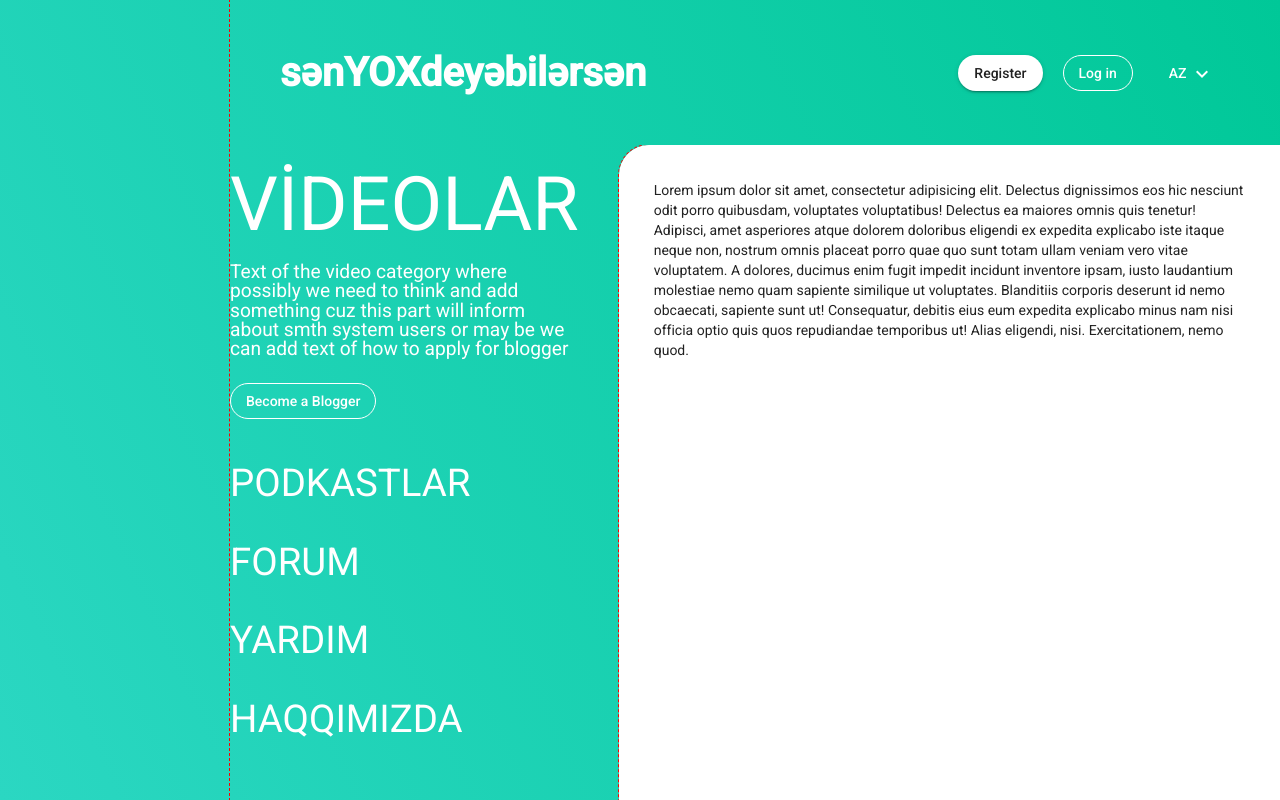
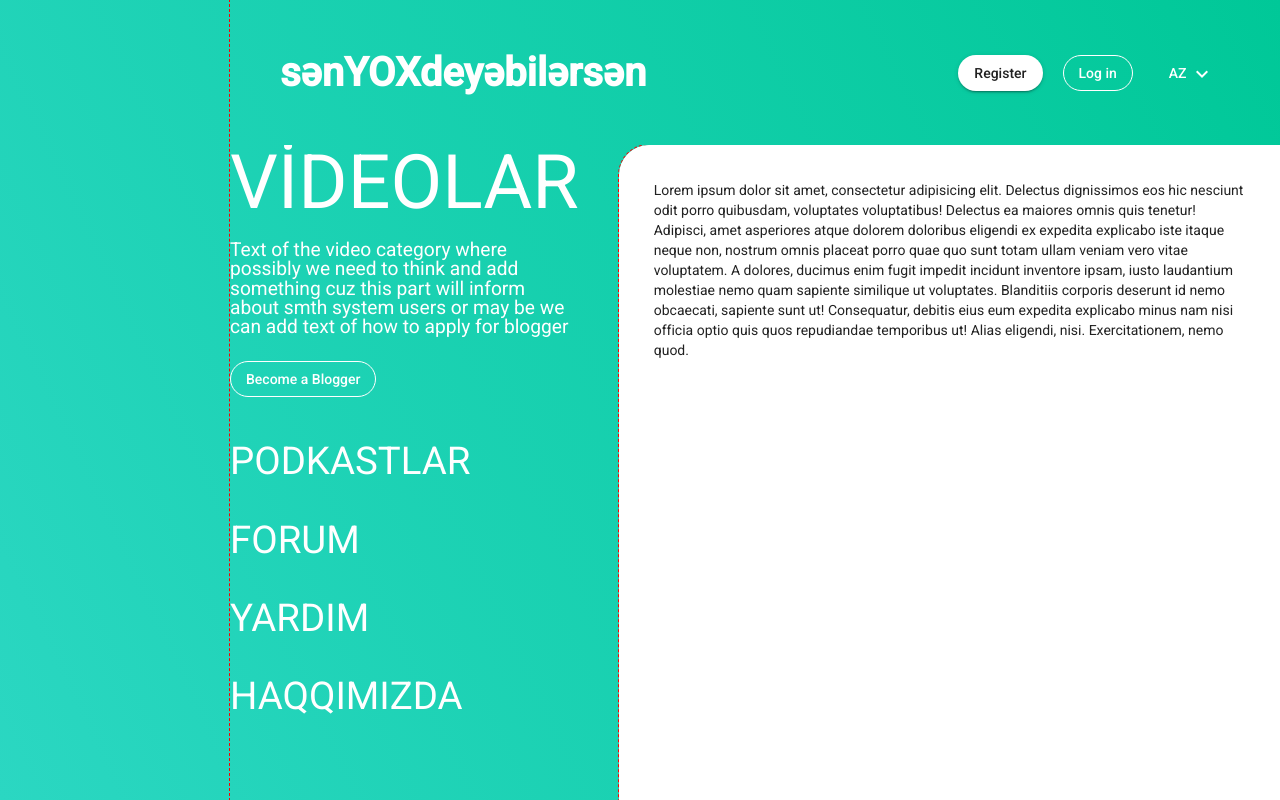
Before and after one commit to Niyazli/aeid-fe, an Angular app: page /video in a window 1280 px wide. Built offline with nearby package versions, Linux system fonts and the light colour scheme.

Commit message:
header and sidebar

```diff
--- a/src/app/modules/layout/components/sidebar/sidebar.component.scss
+++ b/src/app/modules/layout/components/sidebar/sidebar.component.scss
@@ -10,8 +10,11 @@ nav {
   display: flex;
   align-items: center;
   padding-right: 40px;
+  overflow-y: auto;
 
   .menu {
+    height: 100%;
+
     &-item {
       color: $bg-light;
 
```
